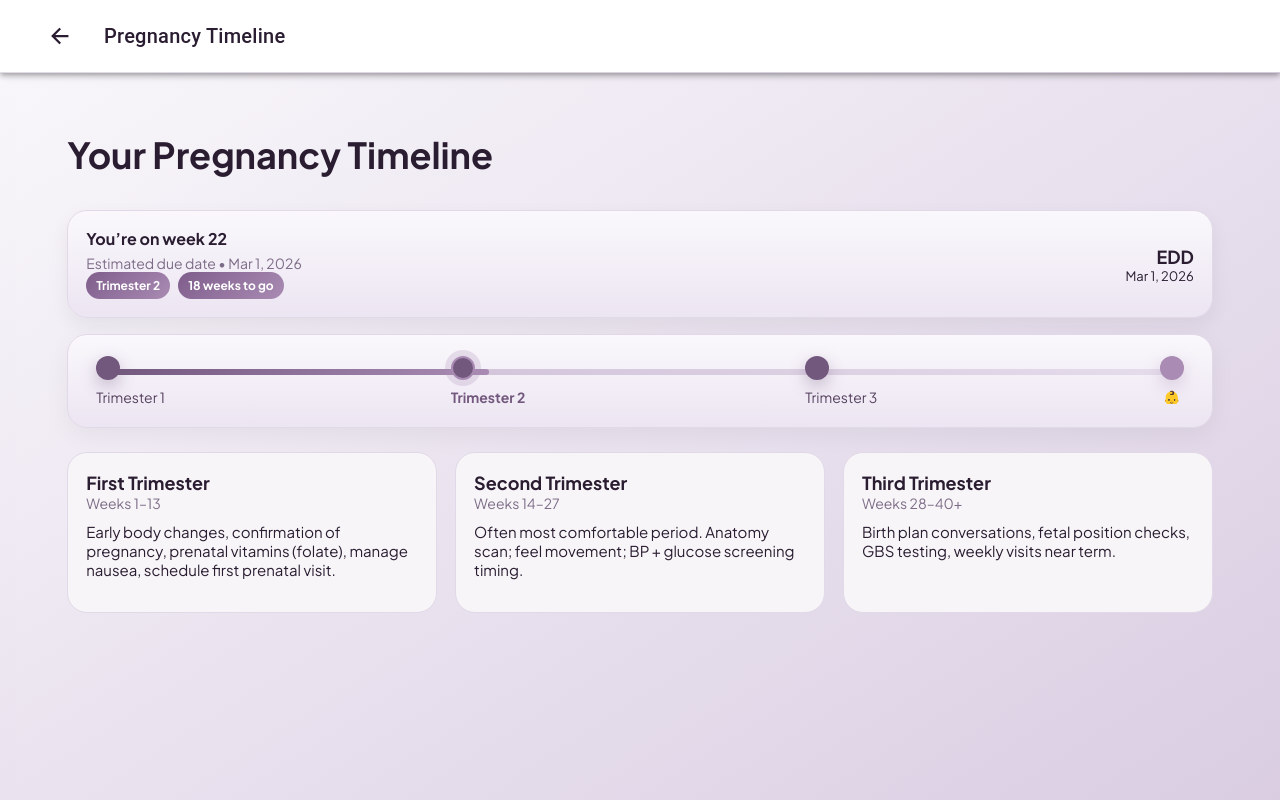
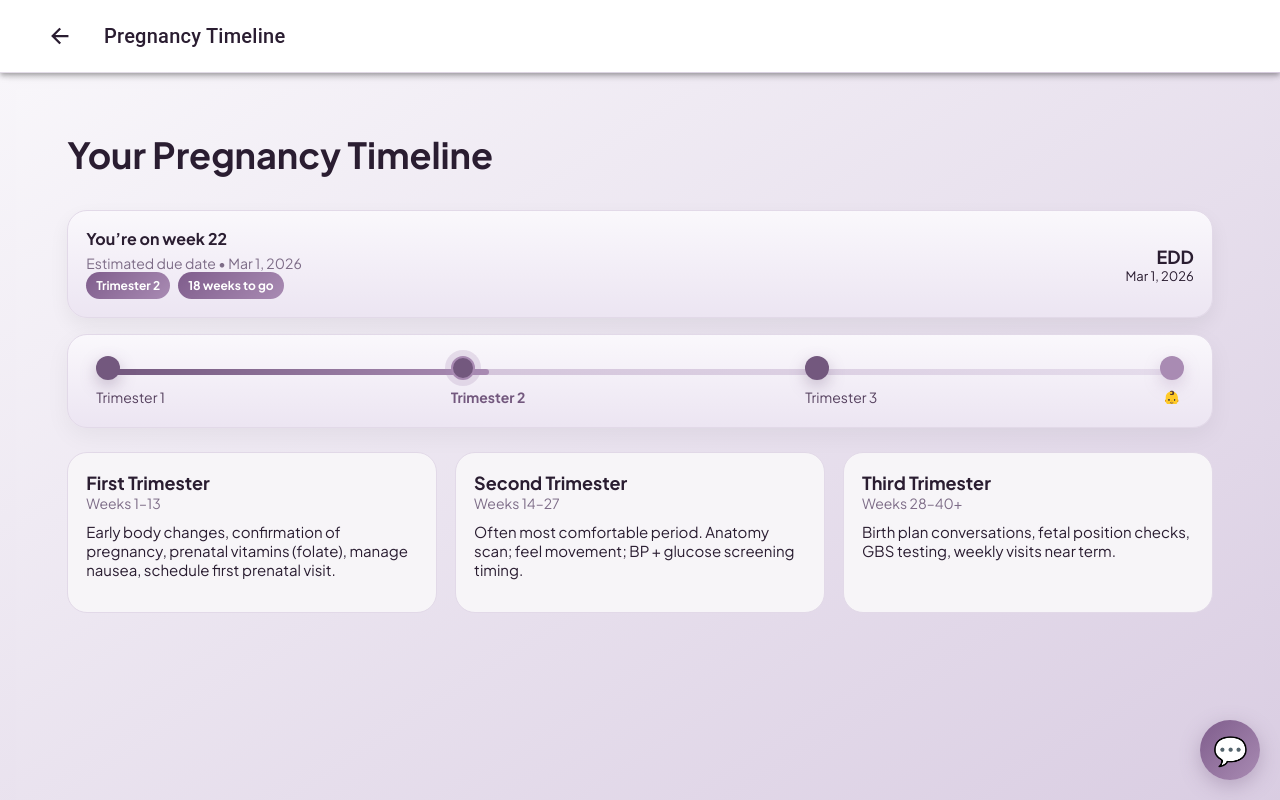
Before and after one commit to MelaninRx/melanin-rx, a React (Vite) app in the folder myApp/: page /timeline in a window 1280 px wide. Built offline with nearby package versions, Linux system fonts and the light colour scheme; no server answers; the database is empty; sample sign-in values are in the browser's storage; a web font is replaced by a local one.

Commit message:
add a chat button that's always in the corner

```diff
--- /dev/null
+++ b/myApp/src/components/ChatButton.css
@@ -0,0 +1,88 @@
+.chat-button {
+  position: fixed;
+  bottom: 20px;
+  right: 20px;
+  width: 60px;
+  height: 60px;
+  border-radius: 50%;
+  background: linear-gradient(135deg, #7f5d8c, #a98bb3);
+  border: none;
+  box-shadow: 0 6px 20px rgba(115, 88, 126, 0.35);
+  cursor: pointer;
+  display: flex;
+  align-items: center;
+  justify-content: center;
+  z-index: 999;
+  transition: all 0.3s cubic-bezier(0.68, -0.55, 0.265, 1.55);
+  animation: slideIn 0.5s cubic-bezier(0.68, -0.55, 0.265, 1.55);
+}
+
+.chat-button:hover {
+  transform: scale(1.1);
+  box-shadow: 0 8px 24px rgba(115, 88, 126, 0.45);
+}
+
+.chat-button:active {
+  transform: scale(0.95);
+}
+
+@keyframes slideIn {
+  from {
+    opacity: 0;
+    transform: translateY(20px) scale(0.8);
+  }
+  to {
+    opacity: 1;
+    transform: translateY(0) scale(1);
+  }
+}
+
+.chat-button-icon {
+  font-size: 28px;
+  line-height: 1;
+  animation: wave 2s ease-in-out infinite;
+}
+
+@keyframes wave {
+  0%, 100% {
+    transform: rotate(0deg);
+  }
+  10%, 30% {
+    transform: rotate(-10deg);
+  }
+  20%, 40% {
+    transform: rotate(10deg);
+  }
+  50% {
+    transform: rotate(0deg);
+  }
+}
+
+.chat-button-badge {
+  position: absolute;
+  top: 8px;
+  right: 8px;
+  width: 12px;
+  height: 12px;
+  background: #ef4444;
+  border-radius: 50%;
+  border: 2px solid white;
+  animation: pulse 2s ease-in-out infinite;
+}
+
+@keyframes pulse {
+  0%, 100% {
+    transform: scale(1);
+    opacity: 1;
+  }
+  50% {
+    transform: scale(1.1);
+    opacity: 0.8;
+  }
+}
+
+.chat-button.hidden {
+  opacity: 0;
+  pointer-events: none;
+  transform: scale(0.8);
+}
--- /dev/null
+++ b/myApp/src/components/ChatButton.tsx
@@ -0,0 +1,18 @@
+import React from 'react';
+import './ChatButton.css';
+
+interface ChatButtonProps {
+  onClick: () => void;
+  hasUnread?: boolean;
+}
+
+const ChatButton: React.FC<ChatButtonProps> = ({ onClick, hasUnread = false }) => {
+  return (
+    <button className="chat-button" onClick={onClick} aria-label="Open chat">
+      <div className="chat-button-icon">💬</div>
+      {hasUnread && <span className="chat-button-badge"></span>}
+    </button>
+  );
+};
+
+export default ChatButton;
--- a/myApp/src/pages/TimelinePage.tsx
+++ b/myApp/src/pages/TimelinePage.tsx
@@ -4,6 +4,7 @@ import StatusCard from '../components/StatusCard';
 import ChecklistCard from '../components/ChecklistCard';
 import QuestionsCard from '../components/QuestionsCard';
 import ChatWidget from '../components/ChatWidget';
+import ChatButton from '../components/ChatButton';
 import styles from './timeline.module.css';
 import { getTrimesters, Trimester } from '../services/timelineService';
 
@@ -42,6 +43,11 @@ const TimelinePage: React.FC = () => {
 
   const handleQuestionClick = (question: string) => {
     setSelectedQuestion(question);
+    setIsChatOpen(true);
+  };
+
+  const handleChatButtonClick = () => {
+    setSelectedQuestion('');
     setIsChatOpen(true);
   };
 
@@ -119,6 +125,12 @@ const TimelinePage: React.FC = () => {
             )}
           </React.Suspense>
         </main>
+
+        {/* Chat Button - Always visible */}
+        {!isChatOpen && (
+          <ChatButton onClick={handleChatButtonClick} />
+        )}
+
         {/* Chat Widget */}
         <ChatWidget
           isOpen={isChatOpen}
```
